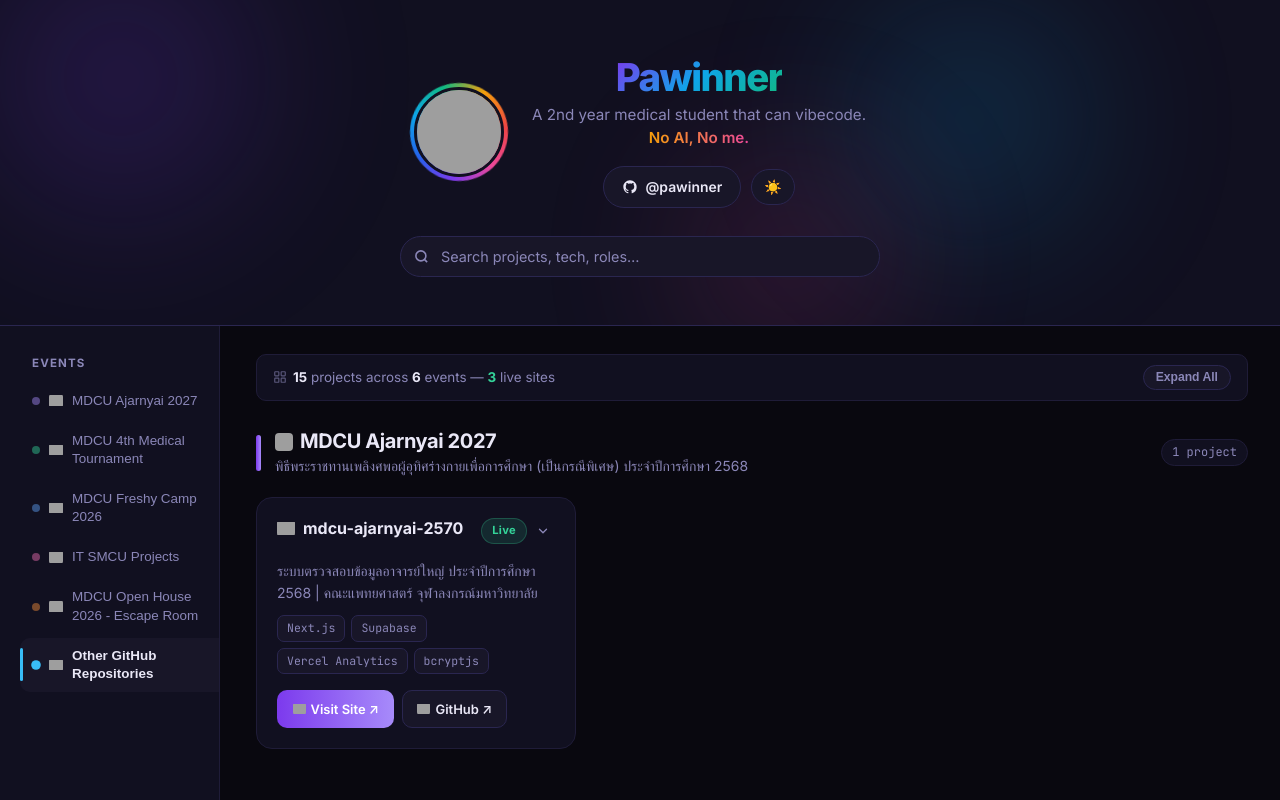
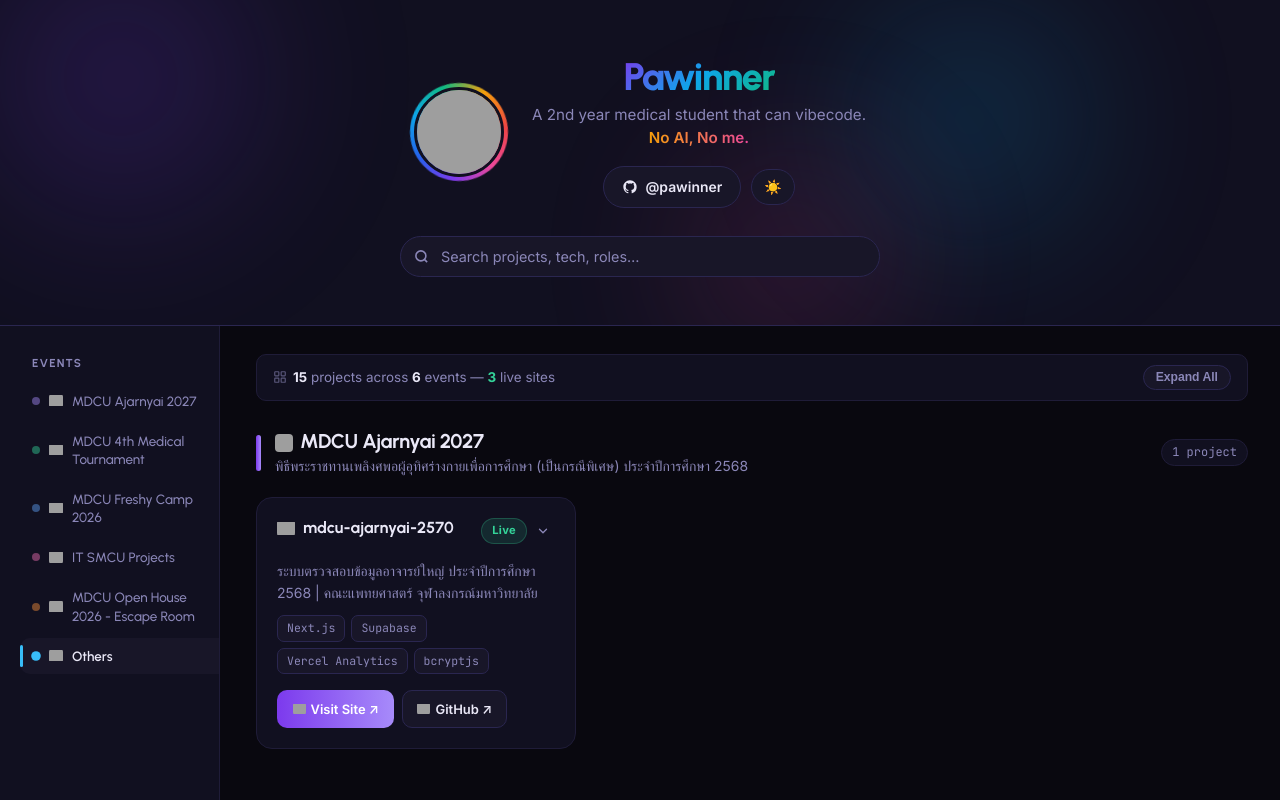
Before and after one commit to pawinner/pawinner.github.io, a plain HTML site: page index.html in a window 1280 px wide. Shown: the top 800 px of the page. Drawn offline with Linux system fonts and the light colour scheme; grey boxes are pictures that could not be loaded.

Commit message:
Update font styles and descriptions for improved typography and clarity

```diff
--- a/index.html
+++ b/index.html
@@ -7,7 +7,7 @@
   <meta name="description" content="Portfolio of Pawinner: web apps, event tools, and IT_SMCU projects organized by event." />
   <link rel="preconnect" href="https://fonts.googleapis.com" />
   <link rel="preconnect" href="https://fonts.gstatic.com" crossorigin />
-  <link href="https://fonts.googleapis.com/css2?family=Inter:ital,opsz,wght@0,14..32,300;0,14..32,400;0,14..32,500;0,14..32,600;0,14..32,700;0,14..32,800;1,14..32,400&family=JetBrains+Mono:wght@400;500&display=swap" rel="stylesheet" />
+  <link href="https://fonts.googleapis.com/css2?family=Inter:ital,opsz,wght@0,14..32,300;0,14..32,400;0,14..32,500;0,14..32,600;0,14..32,700;0,14..32,800;1,14..32,400&family=JetBrains+Mono:wght@400;500&family=Urbanist:ital,wght@0,400..800;1,400..800&display=swap" rel="stylesheet" />
   <link rel="stylesheet" href="styles.css" />
 </head>
 <body>
--- a/script.js
+++ b/script.js
@@ -12,7 +12,7 @@ const PORTFOLIO_EVENTS = [
         name: "mdcu-ajarnyai-2570",
         tagline: "ระบบตรวจสอบข้อมูลอาจารย์ใหญ่ ประจำปีการศึกษา 2568 | คณะแพทยศาสตร์ จุฬาลงกรณ์มหาวิทยาลัย",
         description:
-          "**Test with Q Number: 676 Password: MDCU**\n\nNext.js + Supabase web application for cadaver memorial & donor consent management, featuring CSV import with PATCH updates, special consent statuses, custom Chulalongkorn typography, mobile-first header/scroll optimizations, and maintenance mode.",
+          "**Test with:\n Q Number: 678 Password: MDCU**\n\nNext.js + Supabase web application for cadaver memorial & donor consent management, featuring CSV import with PATCH updates, special consent statuses, custom Chulalongkorn typography, mobile-first header/scroll optimizations, and maintenance mode.",
         tech: ["Next.js", "Supabase", "Vercel Analytics", "bcryptjs"],
         liveUrl: "https://ajarnyai.docchula.com/",
         githubUrl: "https://github.com/pawinner/mdcu-ajarnyai-2570",
@@ -183,7 +183,7 @@ const PORTFOLIO_EVENTS = [
     siteUrl: "https://pawinner.github.io/mdcu-oph26-escape-timer/countdown",
     projects: [
       {
-        name: "MDCU OPH Timer",
+        name: "mdcu-oph26-escape-timer",
         tagline: "Countdown Timer - MDCU OPH 2026: Escape Room",
         description:
           "Countdown Timer for Escape Room MDCU Open House 2026 (mdcu-oph26-escape-timer).",
@@ -192,7 +192,7 @@ const PORTFOLIO_EVENTS = [
         githubUrl: "https://github.com/pawinner/mdcu-oph26-escape-timer"
       },
       {
-        name: "MDCU OPH Crossword",
+        name: "mdcu-oph26-escape-crossword",
         tagline: "Crossword - MDCU OPH 2026: Escape Room",
         description:
           "Crossword Gameplay for Escape Room MDCU Open House 2026 (mdcu-oph26-escape-crossword).",
@@ -201,7 +201,7 @@ const PORTFOLIO_EVENTS = [
         githubUrl: "https://github.com/pawinner/mdcu-oph26-escape-crossword"
       },
       {
-        name: "MDCU OPH Hint Quiz",
+        name: "mdcu-oph26-escape-hints",
         tagline: "Quiz for Hint - MDCU OPH 2026: Escape Room",
         description:
           "Quizzes for Hints for Escape Room MDCU Open House 2026 (mdcu-oph26-escape-hints).",
@@ -213,8 +213,8 @@ const PORTFOLIO_EVENTS = [
   },
   {
     id: "other",
-    title: "Other GitHub Repositories",
-    description: "Additional public repositories on github.com/pawinner outside the local event folders.",
+    title: "Others",
+    description: "",
     siteUrl: null,
     projects: [
       {
--- a/styles.css
+++ b/styles.css
@@ -40,6 +40,11 @@
   /* Layout */
   --sidebar-w: 220px;
   --header-h: 0px;
+
+  /* Typography */
+  --font-body: 'Inter', -apple-system, BlinkMacSystemFont, 'Segoe UI', Roboto, sans-serif;
+  --font-heading: 'Urbanist', -apple-system, BlinkMacSystemFont, 'Segoe UI', Roboto, sans-serif;
+  --font-mono: 'JetBrains Mono', monospace;
 }
 
 [data-theme="light"] {
@@ -69,12 +74,20 @@ html {
 }
 
 body {
-  font-family: 'Inter', -apple-system, BlinkMacSystemFont, sans-serif;
+  font-family: var(--font-body);
   background: var(--bg);
   color: var(--text);
   line-height: 1.6;
   -webkit-font-smoothing: antialiased;
   overflow-x: hidden;
+}
+
+h1, h2, h3, h4, h5, h6,
+.hero-name,
+.event-header h2,
+.project-group-title,
+.card-title {
+  font-family: var(--font-heading);
 }
 
 a { color: var(--accent); text-decoration: none; }
@@ -315,6 +328,7 @@ a:hover { text-decoration: underline; }
 .sidebar {
   width: var(--sidebar-w);
   flex-shrink: 0;
+  font-family: var(--font-heading);
   position: sticky;
   top: 0;
   height: 100vh;
@@ -344,6 +358,7 @@ a:hover { text-decoration: underline; }
   align-items: center;
   gap: 9px;
   padding: 9px 12px;
+  font-family: var(--font-heading);
   border-radius: 10px 0 0 10px;
   font-size: 0.84rem;
   font-weight: 500;
```
